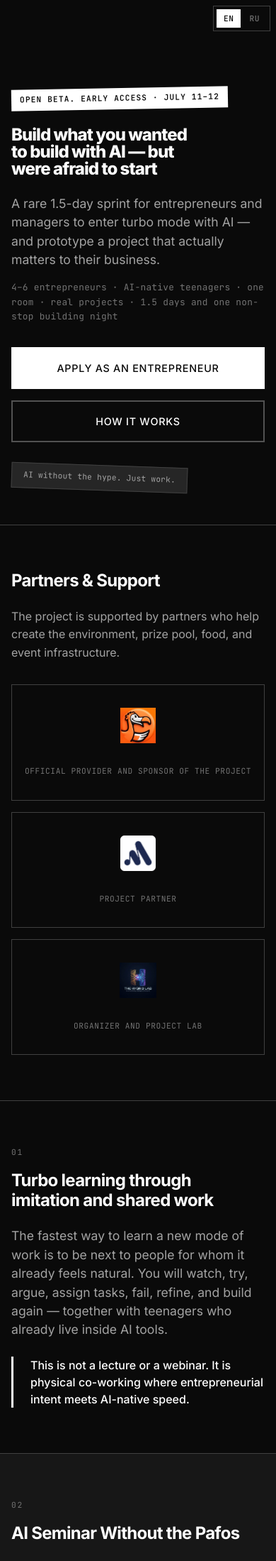
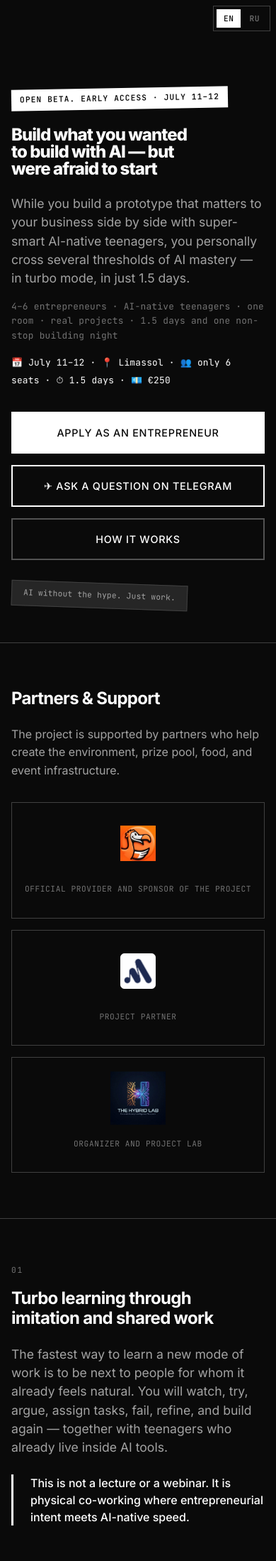
Before and after one commit to aboba485/hybrid-hackathon-LP, a FastAPI app: page / in a window 390 px wide. Shown: the top 2199 px of the page at 71% size. Run offline with FastAPI, Linux system fonts and the light colour scheme.

Commit message:
Simplify form, add photos & conversion improvements
- Form: collect only name, Telegram/phone, and consent (removed email,
  company, idea, participation type); backend fields kept optional.
- Add favicon (Hybrid Lab logo).
- Add jury/moderator photos: Ekaterina, Timur, Krinkin, Tarasov.
- Make Russian the default language.
- Enlarge the Hybrid Lab logo ~1.5x (dark fading background read smaller).
- Conversion: hero value prop + facts line (Limassol, 6 seats, 250€),
  Telegram CTA (@timuratnashev) in hero and near the form, scarcity +
  "applying isn't a payment" note, real jury credentials (JetBrains
  Research, Basium) instead of "to be added".
- Rename "AI Seminar Without the Pafos" -> "AI Turbo Mode Without the Pafos".

Co-Authored-By: Claude Opus 4.8 <noreply@anthropic.com>

```diff
--- a/app/static/css/styles.css
+++ b/app/static/css/styles.css
@@ -273,6 +273,19 @@ h1, h2, h3, h4, h5, h6 {
     border-color: var(--color-white);
 }
 
+/* Telegram CTA — the low-friction "talk to a human" path for cold visitors.
+   Inverse of the primary button so it reads as a clear secondary action. */
+.btn-telegram {
+    background: transparent;
+    color: var(--color-white);
+    border: 2px solid var(--color-white);
+}
+
+.btn-telegram:hover {
+    background: var(--color-white);
+    color: var(--color-black);
+}
+
 .btn-block {
     width: 100%;
 }
@@ -353,8 +366,17 @@ h1, h2, h3, h4, h5, h6 {
     font-family: var(--font-mono);
     font-size: var(--font-size-sm);
     color: var(--color-text-muted);
+    margin-bottom: var(--space-md);
+    letter-spacing: 0.02em;
+}
+
+.hero-facts {
+    font-family: var(--font-mono);
+    font-size: var(--font-size-sm);
+    color: var(--color-text);
     margin-bottom: var(--space-xl);
     letter-spacing: 0.02em;
+    line-height: 1.9;
 }
 
 .hero-cta {
@@ -432,6 +454,18 @@ h1, h2, h3, h4, h5, h6 {
 
 .partner-card:hover .partner-logo-card img {
     transform: scale(1.05);
+}
+
+/* The Hybrid Lab logo has a dark, fading background, so its visible mark reads
+   smaller than the other logos. Scale it up ~1.5x to balance the visual weight.
+   Using transform keeps the 1.5x ratio at every breakpoint. */
+.partner-logo-card img.logo-hybrid,
+.footer-logo.logo-hybrid {
+    transform: scale(1.5);
+}
+
+.partner-card:hover .partner-logo-card img.logo-hybrid {
+    transform: scale(1.575);
 }
 
 .partner-label {
@@ -747,7 +781,27 @@ h1, h2, h3, h4, h5, h6 {
 .form-title {
     font-size: var(--font-size-3xl);
     font-weight: 700;
+    margin-bottom: var(--space-md);
+}
+
+.form-note {
+    font-size: var(--font-size-sm);
+    color: var(--color-text-secondary);
+    margin-bottom: var(--space-sm);
+    line-height: 1.6;
+}
+
+.form-chat-line {
+    font-family: var(--font-mono);
+    font-size: var(--font-size-sm);
+    color: var(--color-text-muted);
     margin-bottom: var(--space-xl);
+}
+
+.form-chat-line a {
+    color: var(--color-white);
+    text-decoration: underline;
+    text-underline-offset: 3px;
 }
 
 .application-form {
--- a/app/static/js/i18n.js
+++ b/app/static/js/i18n.js
@@ -8,9 +8,11 @@ const TRANSLATIONS = {
         // Hero Section
         hero_badge: "Open Beta. Early Access · July 11–12",
         hero_title: "Build what you wanted to build with AI — but were afraid to start",
-        hero_subtitle: "A rare 1.5-day sprint for entrepreneurs and managers to enter turbo mode with AI — and prototype a project that actually matters to their business.",
+        hero_subtitle: "While you build a prototype that matters to your business side by side with super-smart AI-native teenagers, you personally cross several thresholds of AI mastery — in turbo mode, in just 1.5 days.",
         hero_meta: "4–6 entrepreneurs · AI-native teenagers · one room · real projects · 1.5 days and one non-stop building night",
+        hero_facts: "📅 July 11–12 · 📍 Limassol · 👥 only 6 seats · ⏱ 1.5 days · 💶 €250",
         cta_apply: "Apply as an Entrepreneur",
+        cta_chat: "✈ Ask a question on Telegram",
         cta_how: "How it works",
         hero_sticker: "AI without the hype. Just work.",
 
@@ -27,7 +29,7 @@ const TRANSLATIONS = {
         core_text2: "This is not a lecture or a webinar. It is physical co-working where entrepreneurial intent meets AI-native speed.",
 
         // AI Literacy Section
-        ai_title: "AI Seminar Without the Pafos",
+        ai_title: "AI Turbo Mode Without the Pafos",
         ai_subtitle: "A super crash course in AI literacy: a brain-opening shift in how you work with AI and get x10 results.",
         ai_text: "In two days, you may move through a learning curve that usually takes months. Not through lectures, but through shared work side by side with students for whom search, coding, prototyping, and AI iteration are already a natural environment.",
         ai_bullet1: "see and touch real custom AI workflows in action",
@@ -107,11 +109,11 @@ const TRANSLATIONS = {
         // Jury and Mentors
         jury_title: "Jury and mentors",
         jury_kirill_name: "Kirill Krinkin",
-        jury_kirill_desc: "Description to be added after confirmation.",
+        jury_kirill_desc: "JetBrains Research · AI & robotics · Computer Science Center lecturer.",
         jury_evgeny_name: "Evgeny Tarasov",
-        jury_evgeny_desc: "Basium · description to be added after confirmation.",
+        jury_evgeny_desc: "Founder of Basium — a platform for launching online businesses.",
         jury_claude_name: "Claude.ai",
-        jury_claude_desc: "Co-host of the legendary \"AI Without the Pafos\" seminar.",
+        jury_claude_desc: "Co-host of the legendary \"AI Turbo Mode Without the Pafos\".",
 
         // Project Moderators
         moderators_title: "Project moderators",
@@ -122,12 +124,15 @@ const TRANSLATIONS = {
 
         // Form
         form_title: "Apply as an Entrepreneur",
+        form_note: "Only 6 seats for entrepreneurs. Applying isn't a payment — we'll first meet and get to know each other.",
+        form_chat_prefix: "Not ready to apply yet?",
+        form_chat_link: "Ask a question on Telegram →",
         form_name_label: "Full name",
         form_name_placeholder: "Enter your full name",
         form_email_label: "Email",
         form_email_placeholder: "Enter your email",
-        form_phone_label: "Phone",
-        form_phone_placeholder: "Enter your phone number",
+        form_phone_label: "Telegram / Phone",
+        form_phone_placeholder: "@username or phone number",
         form_company_label: "Company / project",
         form_company_placeholder: "Enter your company or project name",
         form_idea_label: "What challenge, workflow, program, bot, app, or business idea matters to you?",
@@ -153,9 +158,11 @@ const TRANSLATIONS = {
         // Hero Section
         hero_badge: "Open Beta. Early Access · 11–12 июля",
         hero_title: "Сделайте то, что ХОТЕЛИ, но боялись сделать с ИИ",
-        hero_subtitle: "Уникальная возможность для предпринимателей и управленцев на полтора дня включить турбо-режим освоения ИИ — и собрать прототип проекта, важного для вашего бизнеса.",
+        hero_subtitle: "Пока вы вместе с супер-умными AI-native подростками собираете прототип нужного вам проекта, вы сами в турбо-режиме проходите несколько порогов освоения ИИ — всего за полтора дня.",
         hero_meta: "4–6 предпринимателей · AI-native подростки · одна комната · реальные проекты · полтора дня и ночь non-stop сборки",
+        hero_facts: "📅 11–12 июля · 📍 Лимассол · 👥 всего 6 мест · ⏱ 1.5 дня · 💶 250 €",
         cta_apply: "Подать заявку предпринимателя",
+        cta_chat: "✈ Задать вопрос в Telegram",
         cta_how: "Как это работает",
         hero_sticker: "ИИ без пафоса. Только работа.",
 
@@ -172,7 +179,7 @@ const TRANSLATIONS = {
         core_text2: "Это не лекция и не вебинар. Это физическая совместная работа, где предпринимательская задача встречается с AI-native скоростью.",
 
         // AI Literacy Section
-        ai_title: "Семинар ИИ (без) пафоса",
+        ai_title: "Турбо режим ИИ (без) пафоса",
         ai_subtitle: "Супер crash course AI-грамотности: взрыв мозга и гарантированное изменение отношения к тому, как работать с AI и получать результаты x10.",
         ai_text: "За два дня вы можете пройти участок кривой обучения, на который обычно уходят месяцы. Не через лекции, а через совместную работу бок о бок со школьниками, для которых поиск, кодинг, прототипирование и итерации с ИИ уже стали естественной средой.",
         ai_bullet1: "увидеть и потрогать руками реальные авторские AI-workflows в действии",
@@ -252,11 +259,11 @@ const TRANSLATIONS = {
         // Jury and Mentors
         jury_title: "Жюри и менторы",
         jury_kirill_name: "Кирилл Кринкин",
-        jury_kirill_desc: "Описание будет добавлено после подтверждения.",
+        jury_kirill_desc: "JetBrains Research · ИИ и робототехника · преподаватель Computer Science Center.",
         jury_evgeny_name: "Евгений Тарасов",
-        jury_evgeny_desc: "Basium · описание будет добавлено после подтверждения.",
+        jury_evgeny_desc: "Основатель Basium — платформы для запуска онлайн-бизнеса.",
         jury_claude_name: "Claude.ai",
-        jury_claude_desc: "Со-ведущий легендарного семинара «ИИ (без) пафоса».",
+        jury_claude_desc: "Со-ведущий легендарного «Турбо режим ИИ (без) пафоса».",
 
         // Project Moderators
         moderators_title: "Модераторы проекта",
@@ -267,12 +274,15 @@ const TRANSLATIONS = {
 
         // Form
         form_title: "Подать заявку предпринимателя",
+        form_note: "Всего 6 мест для предпринимателей. Заявка — это не оплата: сначала познакомимся и созвонимся.",
+        form_chat_prefix: "Пока не готовы подавать заявку?",
+        form_chat_link: "Задать вопрос в Telegram →",
         form_name_label: "Имя и фамилия",
         form_name_placeholder: "Введите ваше полное имя",
         form_email_label: "Email",
         form_email_placeholder: "Введите ваш email",
-        form_phone_label: "Телефон",
-        form_phone_placeholder: "Введите номер телефона",
+        form_phone_label: "Telegram / Телефон",
+        form_phone_placeholder: "@username или номер телефона",
         form_company_label: "Компания / проект",
         form_company_placeholder: "Название компании или проекта",
         form_idea_label: "Какая задача, workflow, программа, бот, приложение или бизнес-идея вам важна?",
@@ -305,11 +315,12 @@ function getCurrentLanguage() {
     }
 
     const browserLang = navigator.language || navigator.userLanguage;
-    if (browserLang && browserLang.toLowerCase().startsWith('ru')) {
-        return 'ru';
+    if (browserLang && browserLang.toLowerCase().startsWith('en')) {
+        return 'en';
     }
 
-    return 'en';
+    // Russian is the default language
+    return 'ru';
 }
 
 /**
--- a/app/static/js/main.js
+++ b/app/static/js/main.js
@@ -62,15 +62,10 @@
             }
 
             const formData = new FormData(form);
-            const participationType = formData.get('participation_type') || 'entrepreneur_250';
 
             const data = {
                 full_name: formData.get('full_name'),
-                email: formData.get('email'),
                 phone: formData.get('phone'),
-                company: formData.get('company'),
-                project_idea: formData.get('project_idea') || null,
-                participation_type: participationType,
                 consent_to_contact: formData.get('consent_to_contact') === 'on',
                 language: formData.get('language') || window.i18n?.getCurrentLanguage() || 'en'
             };
@@ -87,9 +82,7 @@
         const lang = window.i18n?.getCurrentLanguage() || 'en';
 
         const fullName = form.querySelector('[name="full_name"]');
-        const email = form.querySelector('[name="email"]');
         const phone = form.querySelector('[name="phone"]');
-        const company = form.querySelector('[name="company"]');
         const consent = form.querySelector('[name="consent_to_contact"]');
 
         if (!fullName.value.trim()) {
@@ -99,23 +92,9 @@
             });
         }
 
-        if (!email.value.trim() || !isValidEmail(email.value)) {
-            errors.push({
-                field: email,
-                message: window.i18n?.t('error_email', lang) || 'Please enter a valid email'
-            });
-        }
-
         if (!phone.value.trim()) {
             errors.push({
                 field: phone,
-                message: window.i18n?.t('error_required', lang) || 'This field is required'
-            });
-        }
-
-        if (!company.value.trim()) {
-            errors.push({
-                field: company,
                 message: window.i18n?.t('error_required', lang) || 'This field is required'
             });
         }
@@ -217,12 +196,6 @@
 
                 form.reset();
 
-                // Re-check the default radio button
-                const defaultRadio = form.querySelector('input[name="participation_type"][value="entrepreneur_250"]');
-                if (defaultRadio) {
-                    defaultRadio.checked = true;
-                }
-
                 if (successMsg) {
                     successMsg.scrollIntoView({ behavior: 'smooth', block: 'center' });
                 }
--- a/app/templates/index.html
+++ b/app/templates/index.html
@@ -1,11 +1,15 @@
 <!DOCTYPE html>
-<html lang="en">
+<html lang="ru">
 <head>
     <meta charset="UTF-8">
     <meta name="viewport" content="width=device-width, initial-scale=1.0">
     <meta name="description" content="Hybrid Lab — A 1.5-day AI sprint for entrepreneurs. Build the AI project you were afraid to start.">
     <meta name="theme-color" content="#0a0a0a">
     <title>Hybrid Lab | AI Sprint for Entrepreneurs</title>
+
+    <!-- Favicon -->
+    <link rel="icon" type="image/png" href="/static/logos/hybrid-lab.png">
+    <link rel="apple-touch-icon" href="/static/logos/hybrid-lab.png">
 
     <!-- Fonts -->
     <link rel="preconnect" href="https://fonts.googleapis.com">
@@ -18,8 +22,8 @@
 <body>
     <!-- Language Switcher -->
     <div class="lang-switcher">
-        <button class="lang-btn active" data-lang="en">EN</button>
-        <button class="lang-btn" data-lang="ru">RU</button>
+        <button class="lang-btn" data-lang="en">EN</button>
+        <button class="lang-btn active" data-lang="ru">RU</button>
     </div>
 
     <!-- Hero Section -->
@@ -29,8 +33,10 @@
             <h1 class="hero-title" data-i18n="hero_title">Build what you wanted to build with AI — but were afraid to start</h1>
             <p class="hero-subtitle" data-i18n="hero_subtitle">A rare 1.5-day sprint for entrepreneurs and managers to enter turbo mode with AI — and prototype a project that actually matters to their business.</p>
             <p class="hero-meta" data-i18n="hero_meta">4–6 entrepreneurs · AI-native teenagers · one room · real projects · 1.5 days and one non-stop building night</p>
+            <div class="hero-facts" data-i18n="hero_facts">📅 July 11–12 · 📍 Limassol · 👥 only 6 seats · ⏱ 1.5 days · 💶 €250</div>
             <div class="hero-cta">
                 <a href="#apply" class="btn btn-primary" data-i18n="cta_apply">Apply as an Entrepreneur</a>
+                <a href="https://t.me/timuratnashev" target="_blank" rel="noopener" class="btn btn-telegram" data-i18n="cta_chat">Ask a question on Telegram</a>
                 <a href="#how-it-works" class="btn btn-secondary" data-i18n="cta_how">How it works</a>
             </div>
             <div class="hero-sticker" data-i18n="hero_sticker">AI without the hype. Just work.</div>
@@ -57,7 +63,7 @@
                 </div>
                 <div class="partner-card">
                     <div class="partner-logo-card">
-                        <img src="/static/logos/hybrid-lab.png" alt="Hybrid Lab">
+                        <img src="/static/logos/hybrid-lab.png" alt="Hybrid Lab" class="logo-hybrid">
                     </div>
                     <span class="partner-label" data-i18n="hybridlab_label">Organizer and project lab</span>
                 </div>
@@ -81,7 +87,7 @@
     <section class="section section-alt" id="ai-literacy">
         <div class="container">
             <div class="section-number">02</div>
-            <h2 class="section-title" data-i18n="ai_title">AI Seminar Without the Pafos</h2>
+            <h2 class="section-title" data-i18n="ai_title">AI Turbo Mode Without the Pafos</h2>
             <p class="section-subtitle" data-i18n="ai_subtitle">A super crash course in AI literacy: a brain-opening shift in how you work with AI and get x10 results.</p>
             <p class="section-text" data-i18n="ai_text">In two days, you may move through a learning curve that usually takes months. Not through lectures, but through shared work side by side with students for whom search, coding, prototyping, and AI iteration are already a natural environment.</p>
             <ul class="feature-list">
@@ -240,7 +246,7 @@
             <div class="people-grid">
                 <div class="person-card">
                     <div class="person-photo">
-                        <img src="/static/people/kirill-krinkin.jpg" alt="Kirill Krinkin" onerror="this.style.display='none'; this.nextElementSibling.style.display='flex';">
+                        <img src="/static/people/kirill-krinkin.png" alt="Kirill Krinkin" onerror="this.style.display='none'; this.nextElementSibling.style.display='flex';">
                         <div class="person-initials">КК</div>
                     </div>
                     <h3 class="person-name" data-i18n="jury_kirill_name">Kirill Krinkin</h3>
@@ -260,7 +266,7 @@
                         <div class="person-initials">AI</div>
                     </div>
                     <h3 class="person-name" data-i18n="jury_claude_name">Claude.ai</h3>
-                    <p class="person-desc" data-i18n="jury_claude_desc">Co-host of the legendary "AI Without the Pafos" seminar.</p>
+                    <p class="person-desc" data-i18n="jury_claude_desc">Co-host of the legendary "AI Turbo Mode Without the Pafos".</p>
                 </div>
             </div>
         </div>
@@ -274,7 +280,7 @@
             <div class="people-grid people-grid-small">
                 <div class="person-card">
                     <div class="person-photo">
-                        <img src="/static/people/timur-atnashev.jpg" alt="Timur Atnashev" onerror="this.style.display='none'; this.nextElementSibling.style.display='flex';">
+                        <img src="/static/people/timur-atnashev.png" alt="Timur Atnashev" onerror="this.style.display='none'; this.nextElementSibling.style.display='flex';">
                         <div class="person-initials">ТА</div>
                     </div>
                     <h3 class="person-name" data-i18n="mod_timur_name">Timur Atnashev, PhD</h3>
@@ -282,7 +288,7 @@
                 </div>
                 <div class="person-card">
                     <div class="person-photo">
-                        <img src="/static/people/ekaterina-astafieva.jpg" alt="Ekaterina Astafieva" onerror="this.style.display='none'; this.nextElementSibling.style.display='flex';">
+                        <img src="/static/people/ekaterina-astafieva.webp" alt="Ekaterina Astafieva" onerror="this.style.display='none'; this.nextElementSibling.style.display='flex';">
                         <div class="person-initials">ЕА</div>
                     </div>
                     <h3 class="person-name" data-i18n="mod_ekaterina_name">Ekaterina Astafieva</h3>
@@ -298,9 +304,14 @@
             <div class="form-wrapper">
                 <div class="section-number">13</div>
                 <h2 class="form-title" data-i18n="form_title">Apply as an Entrepreneur</h2>
+                <p class="form-note" data-i18n="form_note">Only 6 seats for entrepreneurs. Applying isn't a payment — we'll first meet and get to know each other.</p>
+                <p class="form-chat-line">
+                    <span data-i18n="form_chat_prefix">Not ready to apply yet?</span>
+                    <a href="https://t.me/timuratnashev" target="_blank" rel="noopener" data-i18n="form_chat_link">Ask a question on Telegram →</a>
+                </p>
 
                 <form id="entrepreneur-application-form" class="application-form" novalidate>
-                    <input type="hidden" name="language" id="form-language" value="en">
+                    <input type="hidden" name="language" id="form-language" value="ru">
 
                     <div class="form-group">
                         <label for="full-name" data-i18n="form_name_label">Full name</label>
@@ -309,44 +320,9 @@
                     </div>
 
                     <div class="form-group">
-                        <label for="email" data-i18n="form_email_label">Email</label>
-                        <input type="email" id="email" name="email" required data-i18n-placeholder="form_email_placeholder">
-                        <span class="error-message" data-i18n="error_email">Please enter a valid email</span>
-                    </div>
-
-                    <div class="form-group">
-                        <label for="phone" data-i18n="form_phone_label">Phone</label>
-                        <input type="tel" id="phone" name="phone" required data-i18n-placeholder="form_phone_placeholder">
+                        <label for="phone" data-i18n="form_phone_label">Telegram / Phone</label>
+                        <input type="text" id="phone" name="phone" required data-i18n-placeholder="form_phone_placeholder">
                         <span class="error-message" data-i18n="error_required">This field is required</span>
-                    </div>
-
-                    <div class="form-group">
-                        <label for="company" data-i18n="form_company_label">Company / project</label>
-                        <input type="text" id="company" name="company" required data-i18n-placeholder="form_company_placeholder">
-                        <span class="error-message" data-i18n="error_required">This field is required</span>
-                    </div>
-
-                    <div class="form-group">
-                        <label for="project-idea" data-i18n="form_idea_label">What challenge, workflow, program, bot, app, or business idea matters to you?</label>
-                        <textarea id="project-idea" name="project_idea" rows="4" data-i18n-placeholder="form_idea_placeholder"></textarea>
-                    </div>
-
-                    <div class="form-group">
-                        <label data-i18n="form_participation_label">Participation type</label>
-                        <div class="radio-group">
-                            <label class="radio-label">
-                                <input type="radio" name="participation_type" value="entrepreneur_250" checked>
-                                <span class="radio-mark"></span>
-                                <span class="radio-text" data-i18n="form_type_entrepreneur">Entrepreneur</span>
-                                <span class="radio-amount">250 €</span>
-                            </label>
-                            <label class="radio-label">
-                                <input type="radio" name="participation_type" value="patron_500">
-                                <span class="radio-mark"></span>
-                                <span class="radio-text" data-i18n="form_type_patron">Patron</span>
-                                <span class="radio-amount">500 €</span>
-                            </label>
-                        </div>
                     </div>
 
                     <div class="form-group checkbox-group">
@@ -384,7 +360,7 @@
                 <div class="footer-logos">
                     <img src="/static/logos/dodo-pizza.jpg" alt="Dodo Pizza" class="footer-logo">
                     <img src="/static/logos/metagames.png" alt="MetaGames" class="footer-logo">
-                    <img src="/static/logos/hybrid-lab.png" alt="Hybrid Lab" class="footer-logo">
+                    <img src="/static/logos/hybrid-lab.png" alt="Hybrid Lab" class="footer-logo logo-hybrid">
                 </div>
                 <p class="footer-text">
                     <span data-i18n="footer_text">Hybrid Lab · July 11–12</span>
```
Also changed, not shown: app/models.py (+12 -14 lines), app/static/people/ekaterina-astafieva.webp (added), app/static/people/evgeny-tarasov.jpg (added), app/static/people/kirill-krinkin.png (added), app/static/people/timur-atnashev.png (added).
